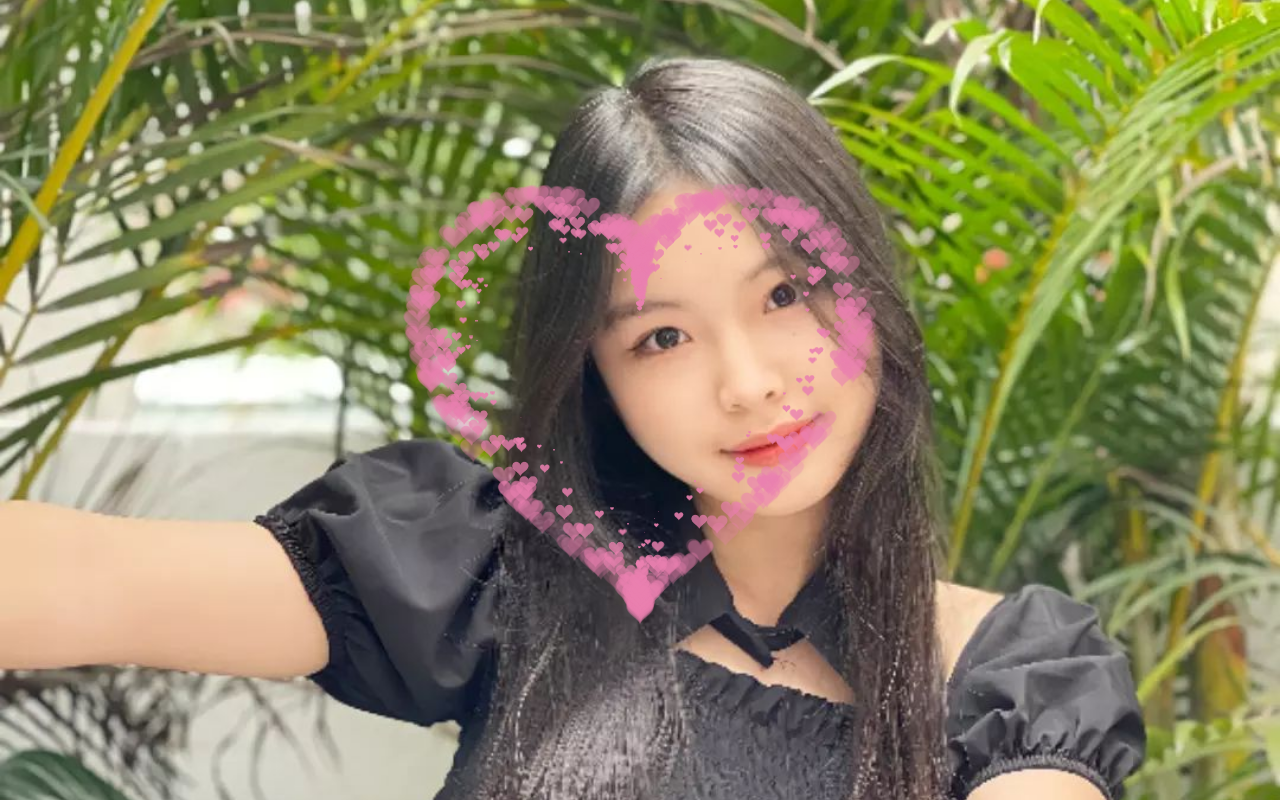
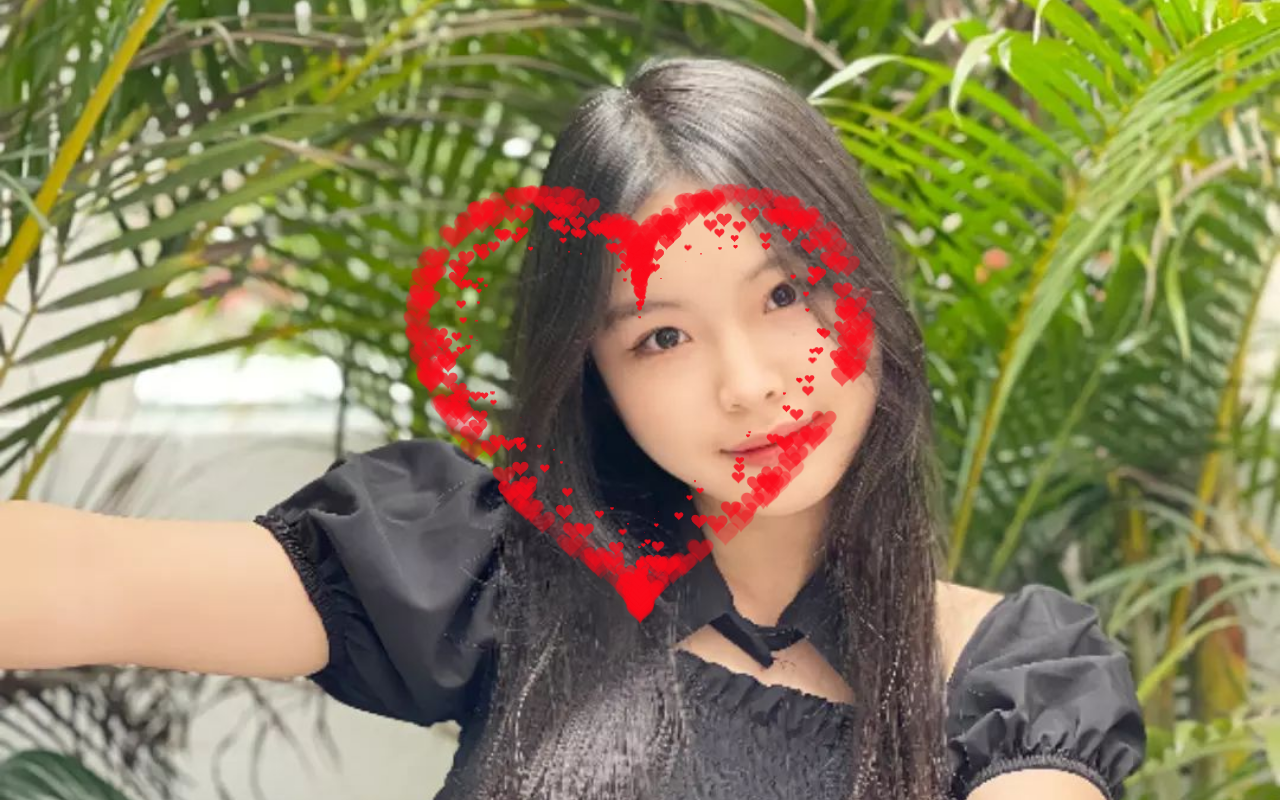
Before and after one commit to TienMinh1998/myhanh, a plain HTML site: page index.html in a window 1280 px wide. Drawn offline with Linux system fonts and the light colour scheme.

Commit message:
change Color

```diff
--- a/index.html
+++ b/index.html
@@ -361,7 +361,7 @@
 
           // create the fill
 
-          context.fillStyle = "#ea80b0";
+          context.fillStyle = "#FA0B1B";
 
           context.fill();
 
```
